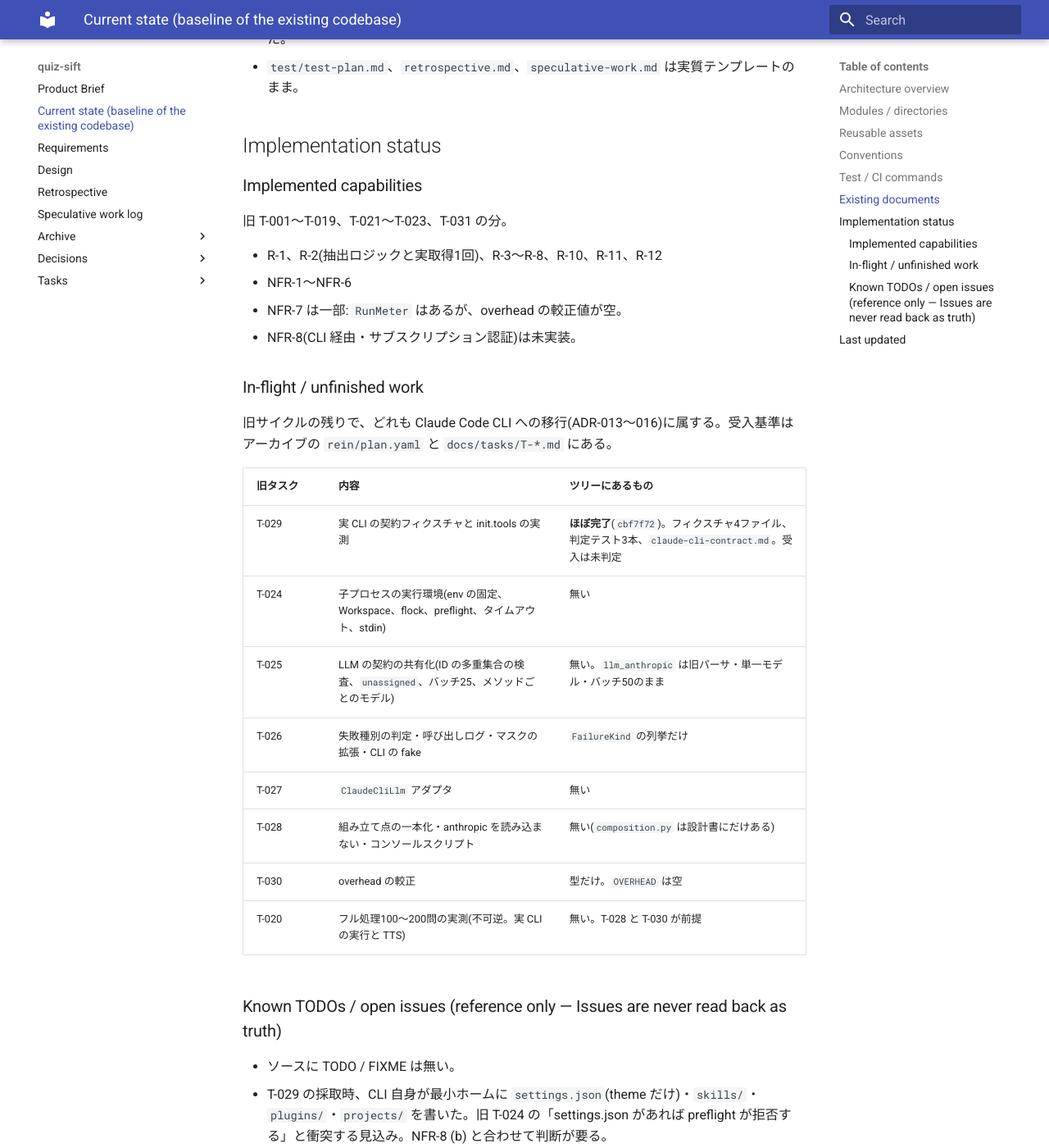
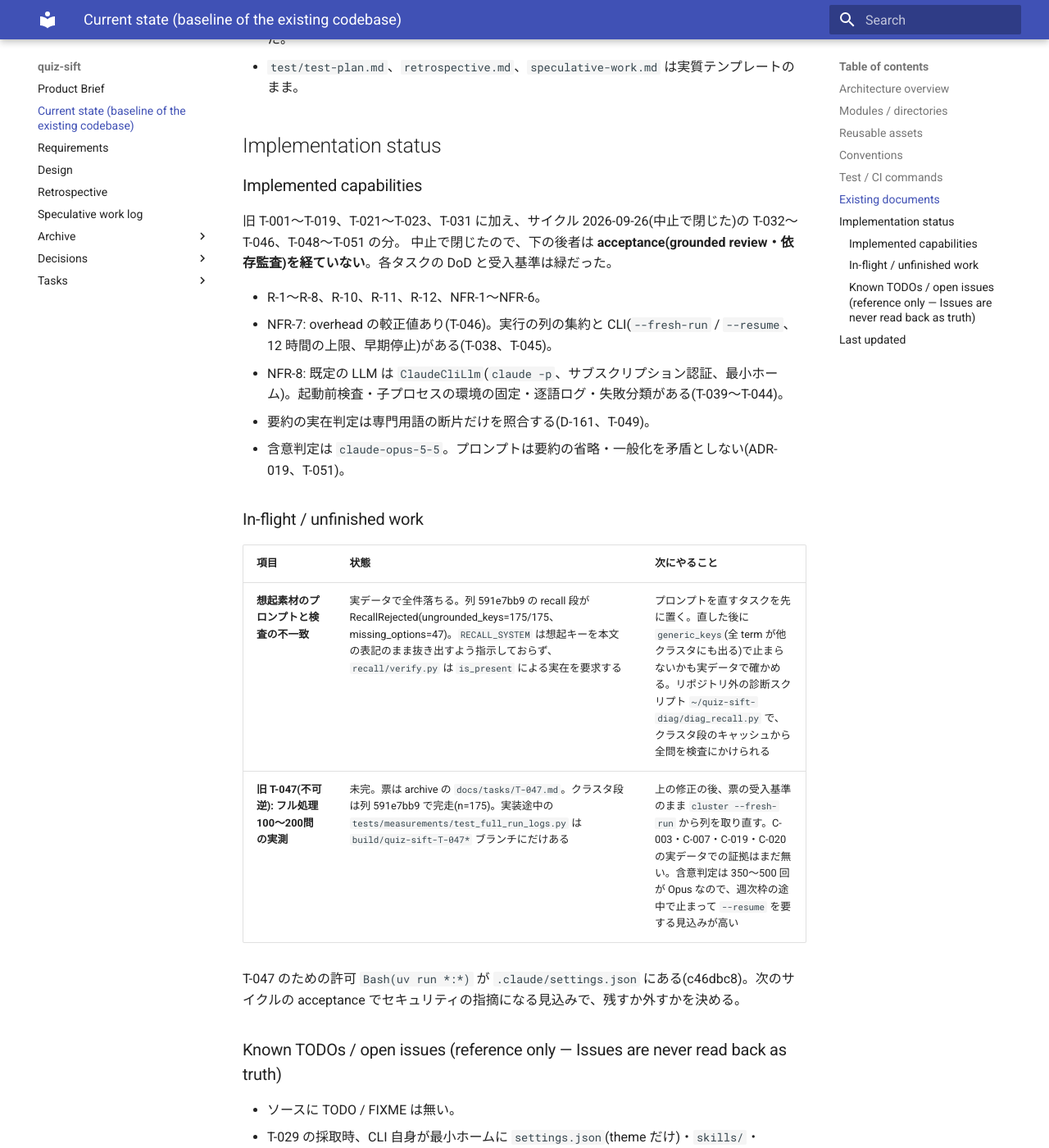
Before and after one commit to komoroko/quiz-sift, an MkDocs documentation site: the page built from docs/05-current-state.md, in a window 1280 px wide and 1400 px high, scrolled down 3036 px. Shown: the whole window at 82% size. Built offline with MkDocs 1.6.1 and Material for MkDocs 9.7.7, drawn with Linux system fonts in a browser that asks for light colours; some of the changed text lies outside the part shown.

Commit message:
chore: サイクルを中止で閉じる前に引き継ぎを記録する(D-164)

```diff
--- a/docs/05-current-state.md
+++ b/docs/05-current-state.md
@@ -72,27 +72,23 @@
 
 ### Implemented capabilities
 
-旧 T-001〜T-019、T-021〜T-023、T-031 の分。
+旧 T-001〜T-019、T-021〜T-023、T-031 に加え、サイクル 2026-09-26(中止で閉じた)の T-032〜T-046、T-048〜T-051 の分。
+中止で閉じたので、下の後者は **acceptance(grounded review・依存監査)を経ていない**。各タスクの DoD と受入基準は緑だった。
 
-- R-1、R-2(抽出ロジックと実取得1回)、R-3〜R-8、R-10、R-11、R-12
-- NFR-1〜NFR-6
-- NFR-7 は一部: `RunMeter` はあるが、overhead の較正値が空。
-- NFR-8(CLI 経由・サブスクリプション認証)は未実装。
+- R-1〜R-8、R-10、R-11、R-12、NFR-1〜NFR-6。
+- NFR-7: overhead の較正値あり(T-046)。実行の列の集約と CLI(`--fresh-run` / `--resume`、12 時間の上限、早期停止)がある(T-038、T-045)。
+- NFR-8: 既定の LLM は `ClaudeCliLlm`(`claude -p`、サブスクリプション認証、最小ホーム)。起動前検査・子プロセスの環境の固定・逐語ログ・失敗分類がある(T-039〜T-044)。
+- 要約の実在判定は専門用語の断片だけを照合する(D-161、T-049)。
+- 含意判定は `claude-opus-5-5`。プロンプトは要約の省略・一般化を矛盾としない(ADR-019、T-051)。
 
 ### In-flight / unfinished work
 
-旧サイクルの残りで、どれも Claude Code CLI への移行(ADR-013〜016)に属する。受入基準はアーカイブの `rein/plan.yaml` と `docs/tasks/T-*.md` にある。
+| 項目 | 状態 | 次にやること |
+|---|---|---|
+| **想起素材のプロンプトと検査の不一致** | 実データで全件落ちる。列 591e7bb9 の recall 段が RecallRejected(ungrounded_keys=175/175、missing_options=47)。`RECALL_SYSTEM` は想起キーを本文の表記のまま抜き出すよう指示しておらず、`recall/verify.py` は `is_present` による実在を要求する | プロンプトを直すタスクを先に置く。直した後に `generic_keys`(全 term が他クラスタにも出る)で止まらないかも実データで確かめる。リポジトリ外の診断スクリプト `~/quiz-sift-diag/diag_recall.py` で、クラスタ段のキャッシュから全問を検査にかけられる |
+| **旧 T-047(不可逆): フル処理100〜200問の実測** | 未完。票は archive の `docs/tasks/T-047.md`。クラスタ段は列 591e7bb9 で完走(n=175)。実装途中の `tests/measurements/test_full_run_logs.py` は `build/quiz-sift-T-047*` ブランチにだけある | 上の修正の後、票の受入基準のまま `cluster --fresh-run` から列を取り直す。C-003・C-007・C-019・C-020 の実データでの証拠はまだ無い。含意判定は 350〜500 回が Opus なので、週次枠の途中で止まって `--resume` を要する見込みが高い |
 
-| 旧タスク | 内容 | ツリーにあるもの |
-|---|---|---|
-| T-029 | 実 CLI の契約フィクスチャと init.tools の実測 | **ほぼ完了**(`cbf7f72`)。フィクスチャ4ファイル、判定テスト3本、`claude-cli-contract.md`。受入は未判定 |
-| T-024 | 子プロセスの実行環境(env の固定、Workspace、flock、preflight、タイムアウト、stdin) | 無い |
-| T-025 | LLM の契約の共有化(ID の多重集合の検査、`unassigned`、バッチ25、メソッドごとのモデル) | 無い。`llm_anthropic` は旧パーサ・単一モデル・バッチ50のまま |
-| T-026 | 失敗種別の判定・呼び出しログ・マスクの拡張・CLI の fake | `FailureKind` の列挙だけ |
-| T-027 | `ClaudeCliLlm` アダプタ | 無い |
-| T-028 | 組み立て点の一本化・anthropic を読み込まない・コンソールスクリプト | 無い(`composition.py` は設計書にだけある) |
-| T-030 | overhead の較正 | 型だけ。`OVERHEAD` は空 |
-| T-020 | フル処理100〜200問の実測(不可逆。実 CLI の実行と TTS) | 無い。T-028 と T-030 が前提 |
+T-047 のための許可 `Bash(uv run *:*)` が `.claude/settings.json` にある(c46dbc8)。次のサイクルの acceptance でセキュリティの指摘になる見込みで、残すか外すかを決める。
 
 ### Known TODOs / open issues (reference only — Issues are never read back as truth)
 
@@ -102,4 +98,5 @@
 
 ## Last updated
 
+- 2026-09-29: サイクル 2026-09-26 を中止で閉じる前に、実装済みと引き継ぎを更新。
 - 2026-09-25: 初回の onboarding 調査(rein 0.10.0 への移行時)。
```
Also changed, not shown: docs/tasks/T-047.md (+3 -0 lines), 3 other files.
